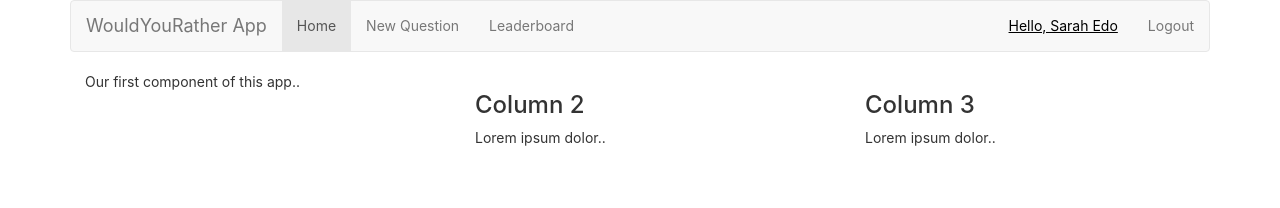
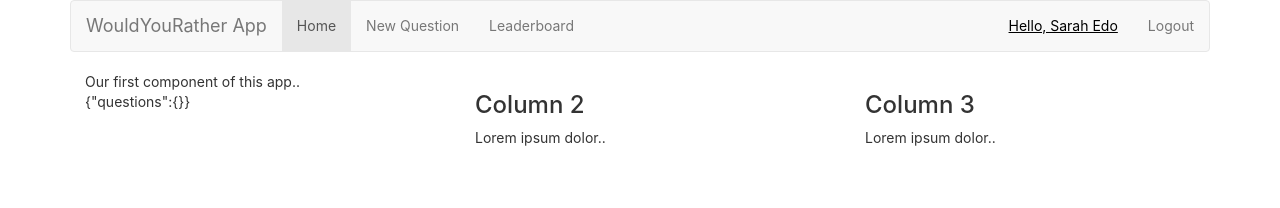
Before and after one commit to bleroni/react-redux-app-WouldYouRather, a React (Create React App) app: page / in a window 1280 px wide. Shown: the top 208 px of the page. Built offline with nearby package versions, Linux system fonts and the light colour scheme.

Commit message:
Removed class= JSX errors

```diff
--- a/src/actions/questions.actions.js
+++ b/src/actions/questions.actions.js
@@ -1 +1,7 @@
 export const ADD_QUESTION = 'ADD_QUESTION'
+
+
+
+export function handleInitialData() {
+    console.log('Handling initial data from actions')
+}
--- a/src/components/App.js
+++ b/src/components/App.js
@@ -1,39 +1,31 @@
+import React, { Component } from 'react'
+import { connect } from 'react-redux'
+import Navbar from './Navbar'
+import { handleInitialData } from '../actions/questions.actions'
 import QuestionsList from './QuestionsList'
 
-function App() {
+class App extends Component {
+  componentDidMount() {
+    console.log('handle initial data here...')
+    handleInitialData();
+  }
+
+  render() {
     return (
-    <div className="App">
-      <div class="container">
-        <nav class="navbar navbar-default">
-          <div class="container-fluid">
-            <div class="navbar-header">
-              <a class="navbar-brand" href="#">WouldYouRather App</a>
+      <div className="App" >
+        <div className="container">
+          <Navbar />
+          <div className="container">
+            <div className="row">
+              <div className="col-sm-4">
+                <QuestionsList />
+                {JSON.stringify(this.props)}
               </div>
-            <ul class="nav navbar-nav">
-              <li class="active"><a href="#">Home</a></li>
-              <li><a href="#">New Question</a></li>
-              <li><a href="#">Leaderboard</a></li>
-            </ul>
-
-            <ul class="nav navbar-nav navbar-right">
-              <li class="nav-item">
-                <p class="navbar-text welcome-message">Hello, Sarah Edo</p>
-              </li>
-              <li><a href="#">Logout</a></li>
-            </ul>
-          </div>
-        </nav>
-
-        <div class="container">
-          <div class="row">
-            <div class="col-sm-4">
-              <QuestionsList />
-            </div>
-            <div class="col-sm-4">
+              <div className="col-sm-4">
                 <h3>Column 2</h3>
                 <p>Lorem ipsum dolor..</p>
               </div>
-            <div class="col-sm-4">
+              <div className="col-sm-4">
                 <h3>Column 3</h3>
                 <p>Lorem ipsum dolor..</p>
               </div>
@@ -43,5 +35,12 @@ function App() {
       </div >
     );
   }
+}
 
-export default App;
+function mapStateToProps({ questions }) {
+  return {
+    questions
+  }
+}
+
+export default connect(mapStateToProps)(App);
--- /dev/null
+++ b/src/components/Navbar.js
@@ -0,0 +1,29 @@
+import { Component } from 'react'
+
+class Navbar extends Component {
+  render() {
+    return (
+      <nav className="navbar navbar-default">
+        <div className="container-fluid">
+          <div className="navbar-header">
+            <a className="navbar-brand" href="/dummy-link">WouldYouRather App</a>
+          </div>
+          <ul className="nav navbar-nav">
+            <li className="active"><a href="/dummy-link">Home</a></li>
+            <li><a href="/dummy-link">New Question</a></li>
+            <li><a href="/dummy-link">Leaderboard</a></li>
+          </ul>
+
+          <ul className="nav navbar-nav navbar-right">
+            <li className="nav-item">
+              <p className="navbar-text welcome-message">Hello, Sarah Edo</p>
+            </li>
+            <li><a href="/dummy-link">Logout</a></li>
+          </ul>
+        </div>
+      </nav>
+    )
+  }
+}
+
+export default Navbar;
--- a/src/index.js
+++ b/src/index.js
@@ -2,7 +2,8 @@ import React from 'react';
 import ReactDOM from 'react-dom';
 import './index.css';
 import App from './components/App';
-import {createStore} from 'redux'
+import { createStore } from 'redux'
+import { Provider } from 'react-redux';
 import reducers from './reducers'
 // import reportWebVitals from './reportWebVitals';
 
@@ -10,8 +11,10 @@ import reducers from './reducers'
 const store = createStore(reducers)
 ReactDOM.render(
   <React.StrictMode>
-    <App />
-  </React.StrictMode>,
+    <Provider store={store}>
+      <App />
+    </Provider>
+  </React.StrictMode >,
   document.getElementById('root')
 );
 
```
Lines whose indentation alone changed are shown as unchanged.
